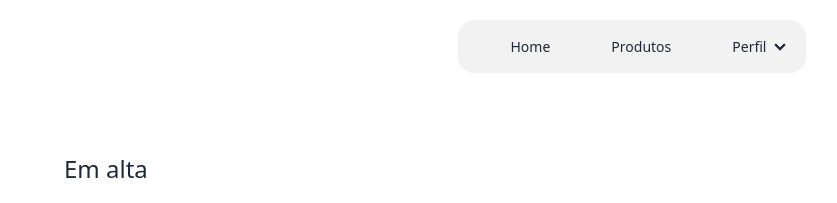
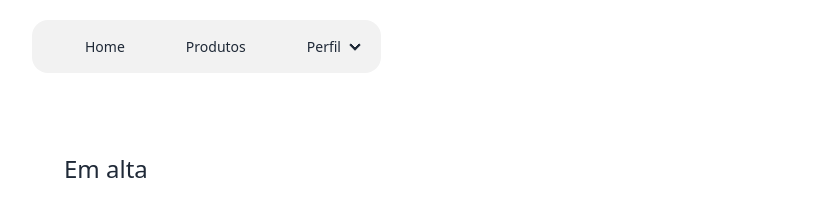
Before and after one commit to barretoga/commer, a Vue app: page / in a window 1280 px wide. Shown: the top 203 px of the page, without its empty margins (8-845 px from the left). Built offline with nearby package versions, Linux system fonts and the light colour scheme; some icons are missing.

Commit message:
✨ feat: Update BlankLayout.vue to add profile photo

```diff
--- a/src/layouts/BlankLayout.vue
+++ b/src/layouts/BlankLayout.vue
@@ -8,15 +8,12 @@ import { menuItems } from '~/static/menu'
 
 <template>
   <div class="grid mx-auto max-w-[1200px]">
-    <div class="flex justify-between mt-5">
-      <div>
-
-      </div>
+    <div class="flex flex-row-reverse lg:flex-row justify-center lg:justify-between items-center lg:items-start mt-5">
       <Navigation
         :menuItems="menuItems"
       />
       <div>
-
+        <!-- Profile photo goes here -->
       </div>
     </div>
     <RouterView />
```
